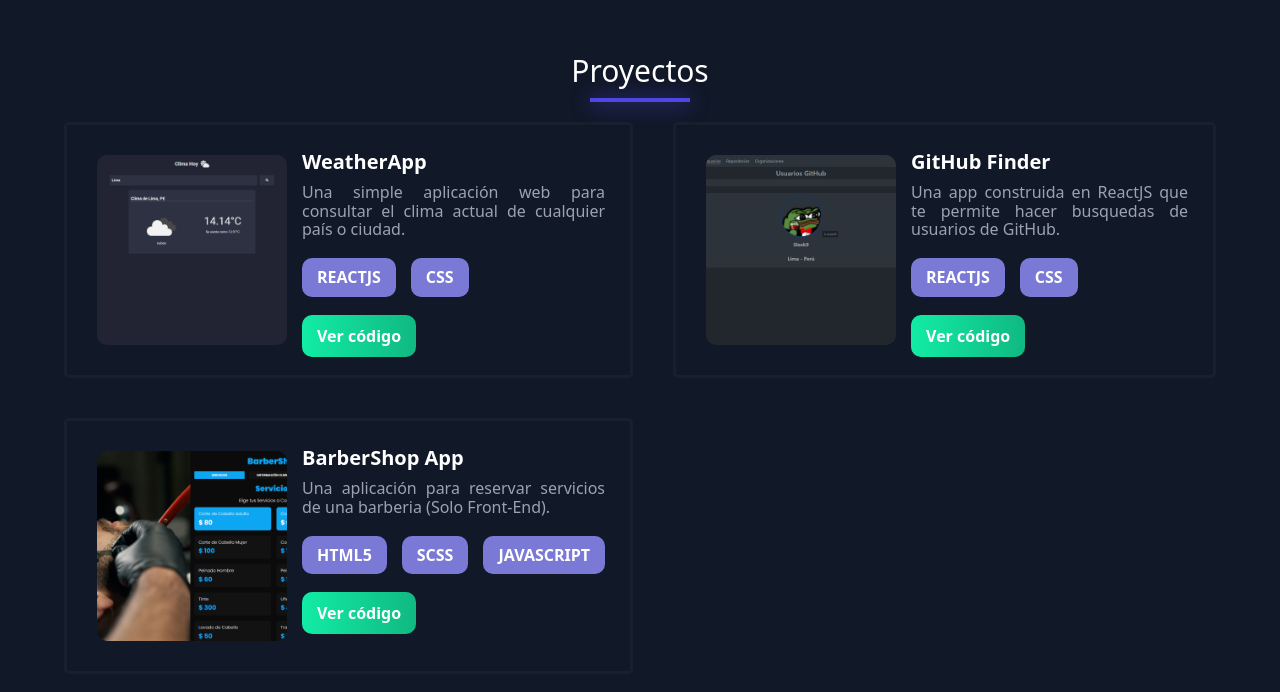
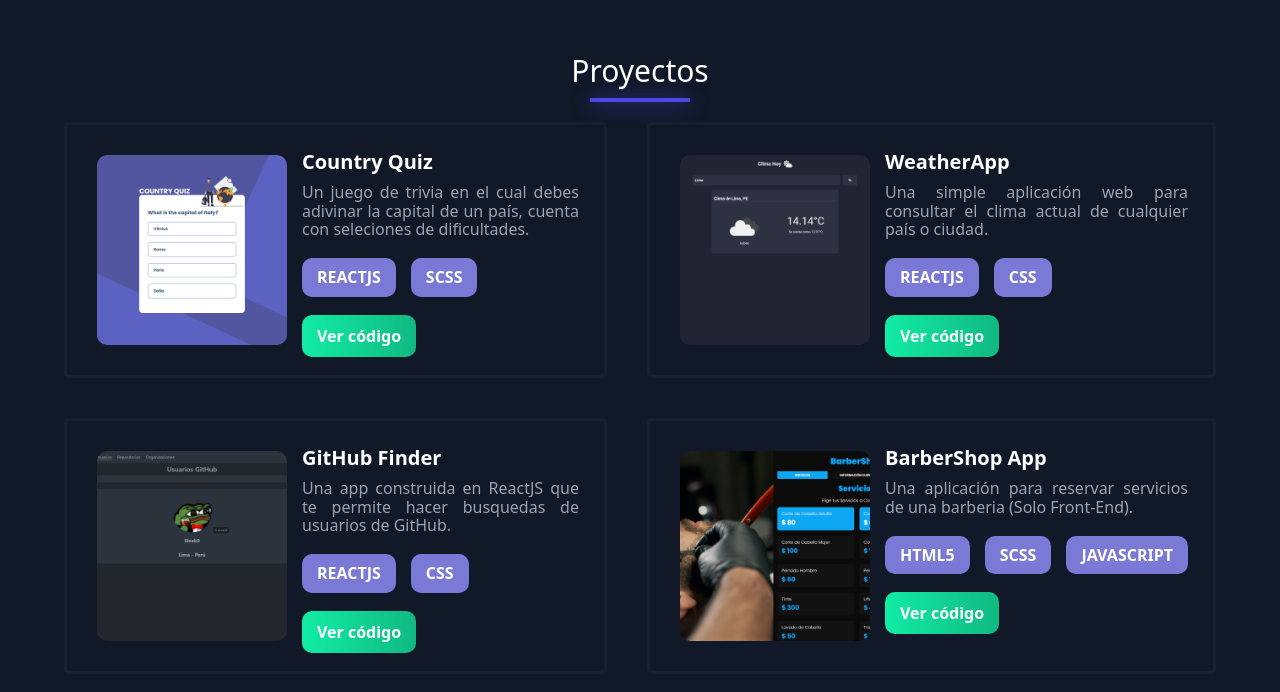
Before and after one commit to Sleek9/Portfolio, a website: page build/index.html in a window 1280 px wide. Shown: the part 2456-3148 px from the top of the page. Drawn offline with Linux system fonts and the light colour scheme.

Commit message:
added new proyect

```diff
--- a/build/index.html
+++ b/build/index.html
@@ -351,6 +351,28 @@
           <h2 class="textAnimatedCenter">Proyectos</h2>
           <div class="proyects">
             <div class="proyects__items" id="weatherApp">
+              <img src="./img/country-quiz.png" alt="Weather App Demo" />
+              <div class="item">
+                <h3 class="item__title">Country Quiz</h3>
+                <p class="item__description">
+                  Un juego de trivia en el cual debes adivinar la capital de un
+                  país, cuenta con seleciones de dificultades.
+                </p>
+                <div class="item__languages">
+                  <p>REACTJS</p>
+                  <p>SCSS</p>
+                </div>
+                <div class="item__src">
+                  <a
+                    href="https://github.com/Sleek9/Quiz-Game"
+                    target="_blank"
+                    rel="noreferrer"
+                    >Ver código</a
+                  >
+                </div>
+              </div>
+            </div>
+            <div class="proyects__items" id="weatherApp">
               <img src="./img/wapp.png" alt="Weather App Demo" />
               <div class="item">
                 <h3 class="item__title">WeatherApp</h3>
```
Also changed, not shown: build/img/country-quiz.png (added).
